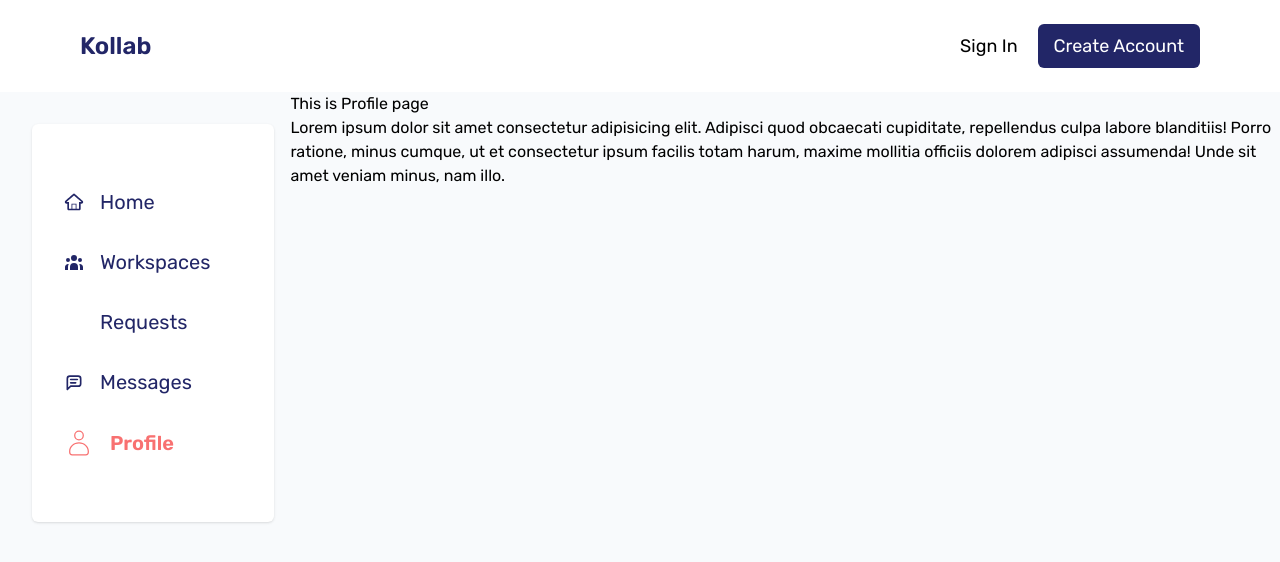
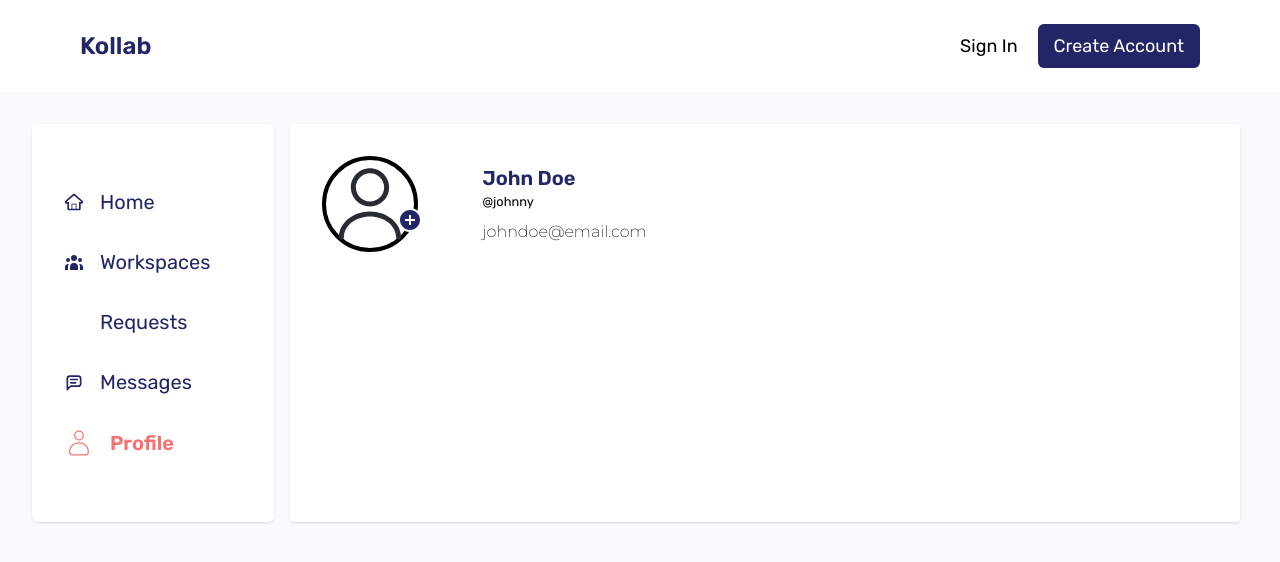
Before and after one commit to SageKyle/kollab, a React (Vite) app: page /dashboard/profile in a window 1280 px wide. Shown: the top 562 px of the page. Built offline with nearby package versions, Linux system fonts and the light colour scheme; some icons are missing.

Commit message:
added initial structure of profile page

```diff
--- a/src/lib/types.ts
+++ b/src/lib/types.ts
@@ -1,6 +1,9 @@
+// import { IconType } from 'react-icons'
+
 export interface userType {
 	firstName: string
 	lastName: string
 	username: string
 	email: string
+	avatar?: string
 }
--- a/src/pages/dashboard/profile.tsx
+++ b/src/pages/dashboard/profile.tsx
@@ -1,14 +1,34 @@
+import { RiAddCircleFill } from 'react-icons/ri'
+import profileAvatar from '../../assets/icons/user.svg'
+import { userType } from '../../lib/types'
+
+const sampleUser: userType = {
+	firstName: 'John',
+	lastName: 'Doe',
+	email: 'johndoe@email.com',
+	username: 'johnny',
+	avatar: profileAvatar,
+}
+
 export default function Profile() {
 	return (
-		<div>
-			<h1>This is Profile page</h1>
-			<p>
-				Lorem ipsum dolor sit amet consectetur adipisicing elit. Adipisci quod
-				obcaecati cupiditate, repellendus culpa labore blanditiis! Porro
-				ratione, minus cumque, ut et consectetur ipsum facilis totam harum,
-				maxime mollitia officiis dolorem adipisci assumenda! Unde sit amet
-				veniam minus, nam illo.
-			</p>
-		</div>
+		<section
+			aria-description="profile page"
+			className="w-full p-8 mt-8 mr-10 rounded bg-white shadow"
+		>
+			<div className="w-full flex items-center justify-start gap-8 md:gap-16">
+				<div className="text-4xl border-4 border-black rounded-full p-1 object-center object-fill w-24 aspect-square text-primary flex relative">
+					<img src={sampleUser.avatar} alt="avatar" />
+					<RiAddCircleFill className="inline-block text-2xl z-10 bg-white rounded-full absolute bottom-4 -right-2 cursor-pointer w-6" />
+				</div>
+				<div className="flex flex-col justify-start items-start gap-0">
+					<h4 className="font-semibold text-primary text-xl">{`${sampleUser.firstName} ${sampleUser.lastName}`}</h4>
+					<small>@{sampleUser.username}</small>
+					<p className="mt-2 font-mont max-w-full text-ellipsis whitespace-nowrap font-extralight">
+						{sampleUser.email}
+					</p>
+				</div>
+			</div>
+		</section>
 	)
 }
```
Also changed, not shown: src/assets/icons/user.svg (added).
